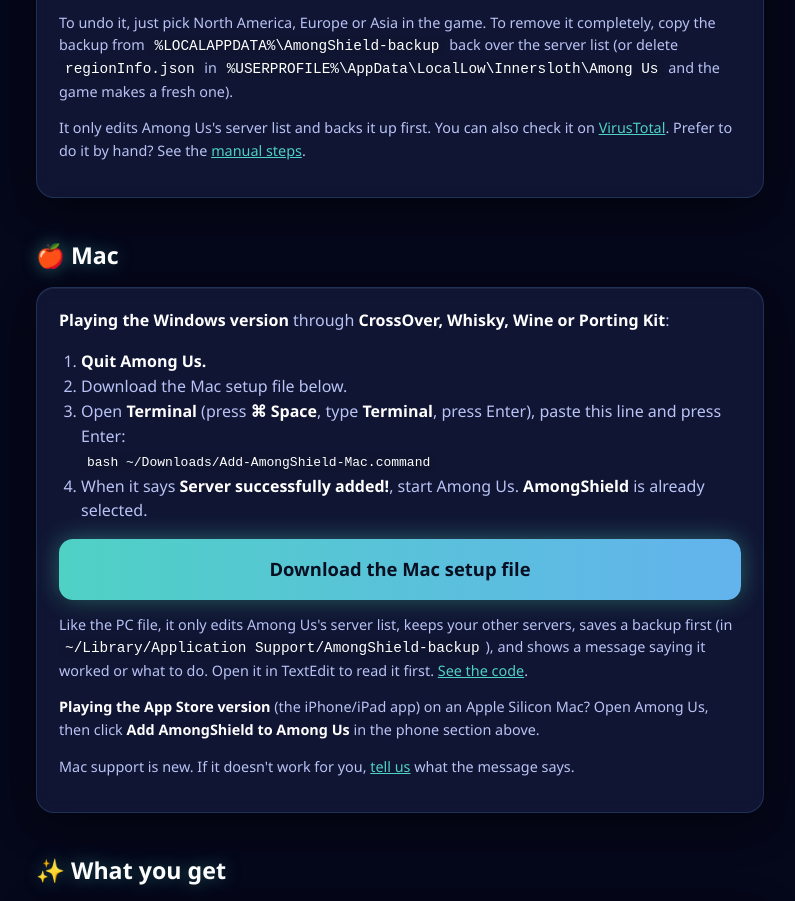
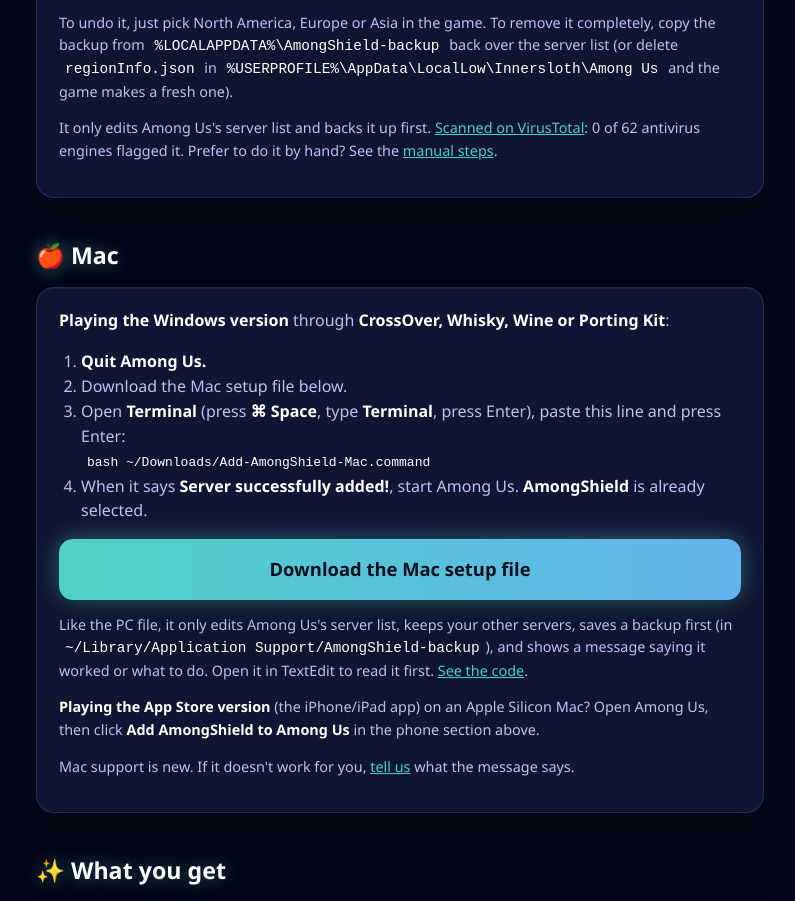
Before and after one commit to AmongShieldServer/AmongShield, a plain HTML site: page index.html in a window 1280 px wide. Shown: the part 2380-3281 px from the top of the page, without its empty margins (240-1035 px from the left). Drawn offline with Linux system fonts and the light colour scheme.

Commit message:
Page: VirusTotal 0/62 for the new PC script

```diff
--- a/index.html
+++ b/index.html
@@ -306,7 +306,7 @@ try {
     </div>
 
     <p class="note">To undo it, just pick North America, Europe or Asia in the game. To remove it completely, copy the backup from <code>%LOCALAPPDATA%\AmongShield-backup</code> back over the server list (or delete <code>regionInfo.json</code> in <code>%USERPROFILE%\AppData\LocalLow\Innersloth\Among Us</code> and the game makes a fresh one).</p>
-    <p class="note">It only edits Among Us's server list and backs it up first. You can also check it on <a href="https://www.virustotal.com/gui/file/eff11ee4d9e553b369aa2b47f783736d15b054c46d8559591e5f5ab33fdb545c">VirusTotal</a>. Prefer to do it by hand? See the <a href="https://github.com/AmongShieldServer/AmongShield#-how-to-join">manual steps</a>.</p>
+    <p class="note">It only edits Among Us's server list and backs it up first. <a href="https://www.virustotal.com/gui/file/eff11ee4d9e553b369aa2b47f783736d15b054c46d8559591e5f5ab33fdb545c">Scanned on VirusTotal</a>: 0 of 62 antivirus engines flagged it. Prefer to do it by hand? See the <a href="https://github.com/AmongShieldServer/AmongShield#-how-to-join">manual steps</a>.</p>
   </div>
 
   <h2>🍎 Mac</h2>
```
